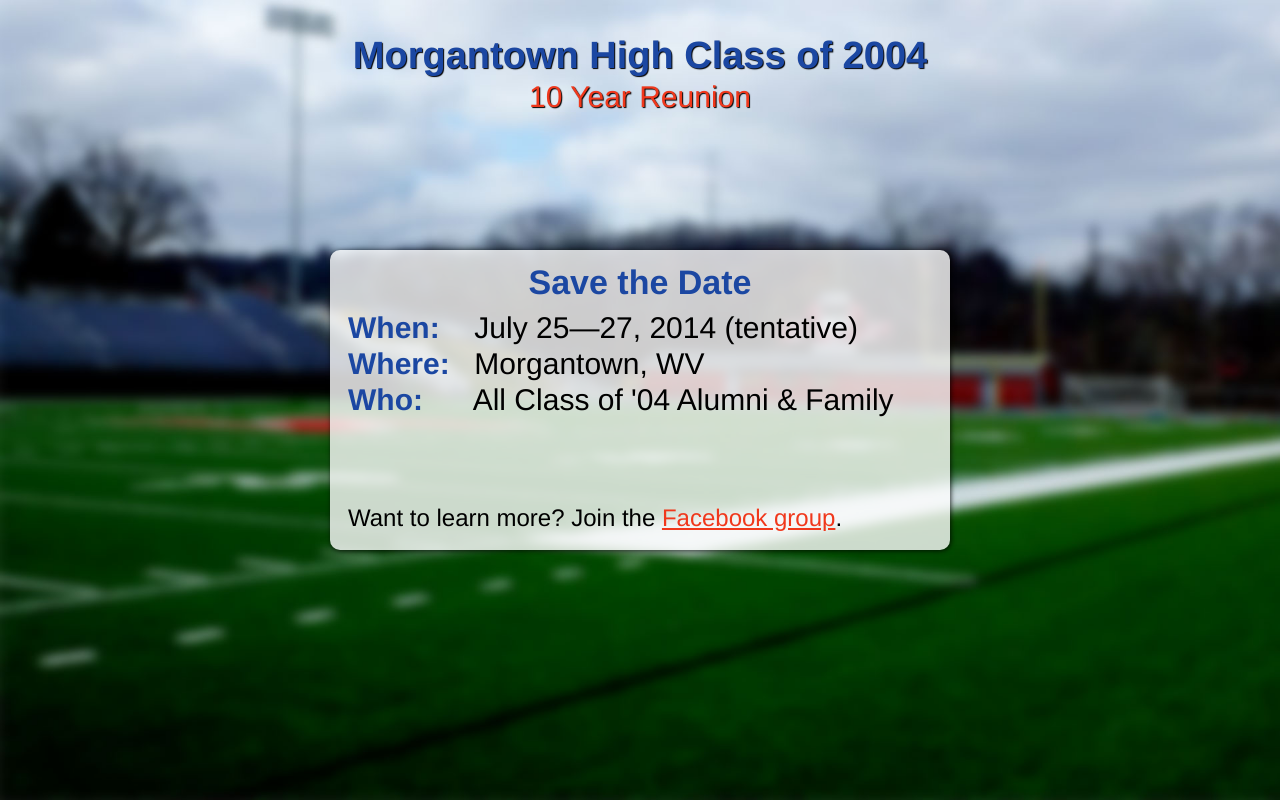
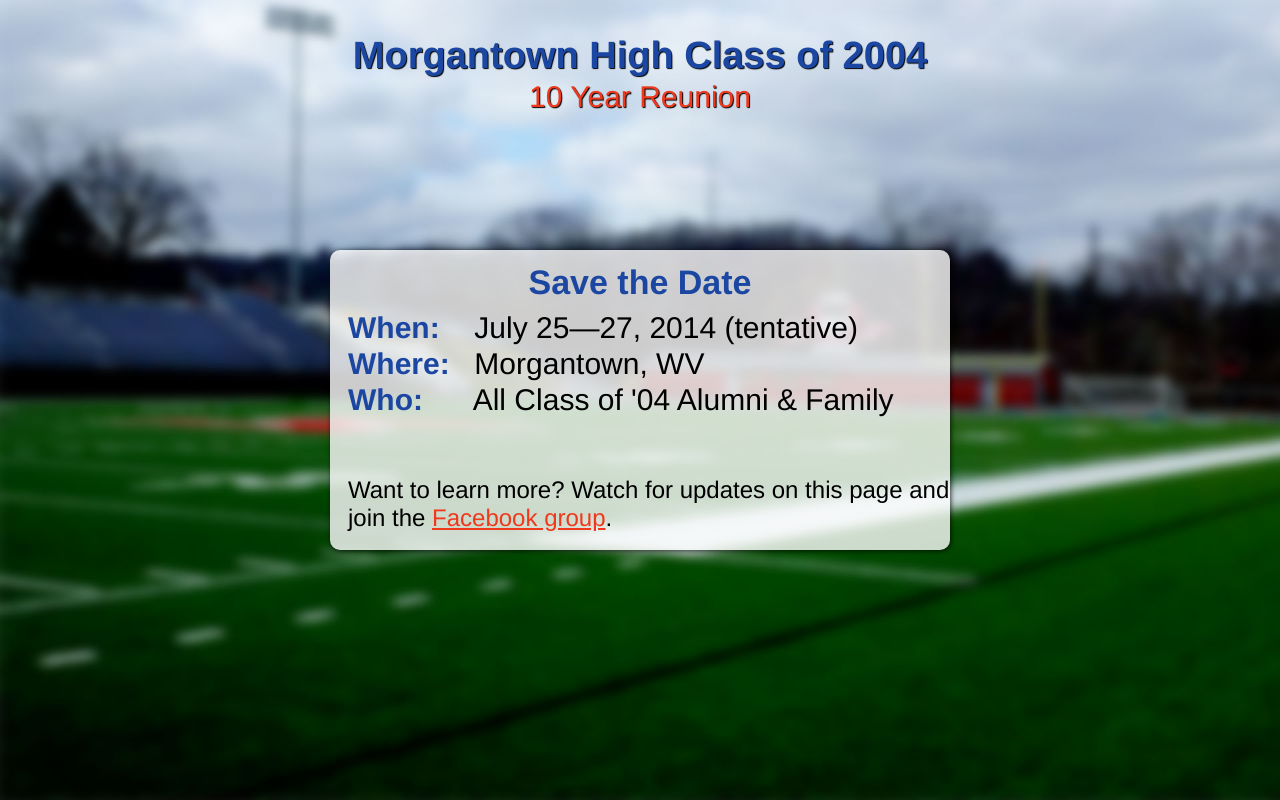
Before and after one commit to gleitz/mhs-reunion, a Flask app: page / in a window 1280 px wide. Run offline with Flask 2, Linux system fonts and the light colour scheme.

Commit message:
Update template

```diff
--- a/templates/base.html
+++ b/templates/base.html
@@ -25,7 +25,7 @@
                 <h3 class="br"><span class="strong blue" style="display: inline-block; width: 118px;">When:</span> <span>July 25&mdash;27, 2014 (tentative)</span></h3>
                 <h3 class="br"><span class="strong blue" style="display: inline-block; width: 118px;">Where:</span> <span>Morgantown, WV</span></h3>
                 <h3 class="br-2"><span class="strong blue" style="display: inline-block; width: 118px;">Who:</span> <span>All Class of '04 Alumni &amp; Family</span></h3>
-                <div style="position: absolute; bottom: 18px;">Want to learn more? Join the <a target="_blank" href="https://www.facebook.com/groups/1410255195859214/">Facebook group</a>.</div>
+                <div style="position: absolute; bottom: 18px;">Want to learn more? Watch for updates on this page and join the <a target="_blank" href="https://www.facebook.com/groups/1410255195859214/">Facebook group</a>.</div>
             </div>
         </div>
         {% endblock %}
```
